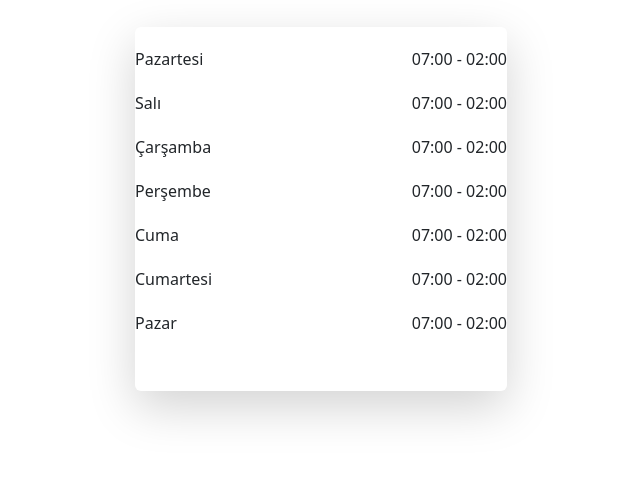
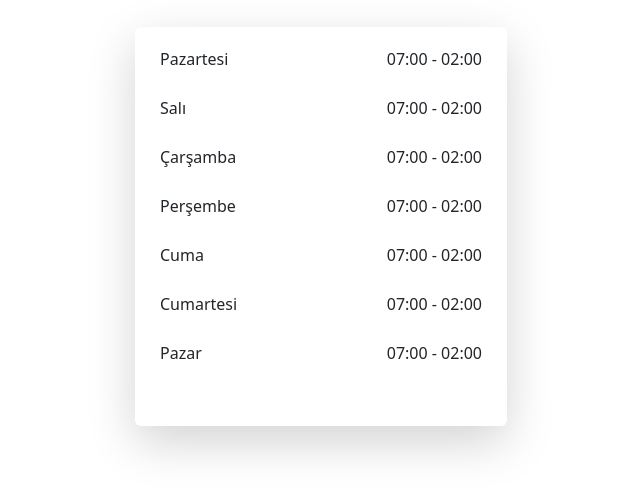
Before and after one commit to Umchache/Cetin-Market, a plain HTML site: page index.html in a window 1280 px wide. Shown: the part 103-596 px from the top of the page, without its empty margins (319-959 px from the left). Drawn offline with nearby package versions, Linux system fonts and the light colour scheme.

Commit message:
güncelleme

```diff
--- a/index.html
+++ b/index.html
@@ -19,43 +19,43 @@
     <div class="row">
         <div class="mycard col-lg-4 mx-auto shadow-lg rounded" >
             <ul class="mylist">
-                <li class="deneme2">
+                <li>
                     <span>Pazartesi</span>
                     <div>
                         <span>07:00 - 02:00</span>
                     </div>
                 </li>
-                <li class="deneme2">
+                <li>
                     <span>Salı</span>
                     <div>
                         <span>07:00 - 02:00</span>
                     </div>
                 </li>
-                <li class="deneme2">
+                <li>
                     <span>Çarşamba</span>
                     <div>
                         <span>07:00 - 02:00</span>
                     </div>
                 </li>
-                <li class="deneme2">
+                <li>
                     <span>Perşembe</span>
                     <div>
                         <span>07:00 - 02:00</span>
                     </div>
                 </li>
-                <li class="deneme2">
+                <li>
                     <span>Cuma</span>
                     <div>
                         <span>07:00 - 02:00</span>
                     </div>
                 </li>
-                <li class="deneme2">
+                <li>
                     <span>Cumartesi</span>
                     <div>
                         <span>07:00 - 02:00</span>
                     </div>
                 </li>
-                <li class="deneme2">
+                <li>
                     <span>Pazar</span>
                     <div>
                         <span>07:00 - 02:00</span>
--- a/style.css
+++ b/style.css
@@ -8,19 +8,16 @@
     height: 100px;
 }
 
-.deneme2{
-    display: flex;
-    justify-content: space-between;
-}
-
 .mylist{
     list-style: none;
     align-items: center;
-    padding: 0;
+    padding: 0 25px 0 25px;
 }
 
 .mylist li{
-    padding-bottom: 20px;
+    padding-bottom: 25px;
+    display: flex;
+    justify-content: space-between;
 }
 
 .mycard{
```
